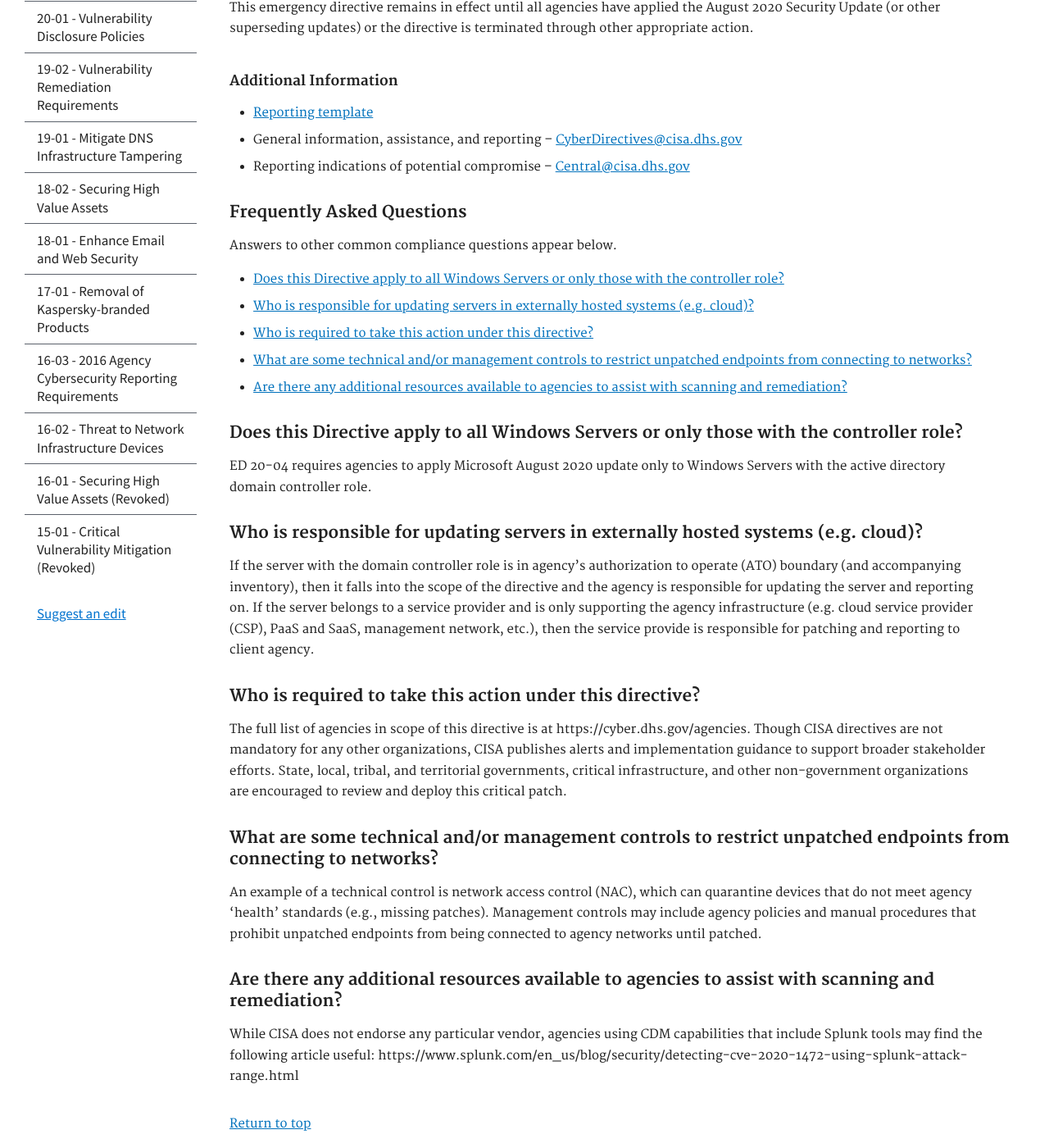
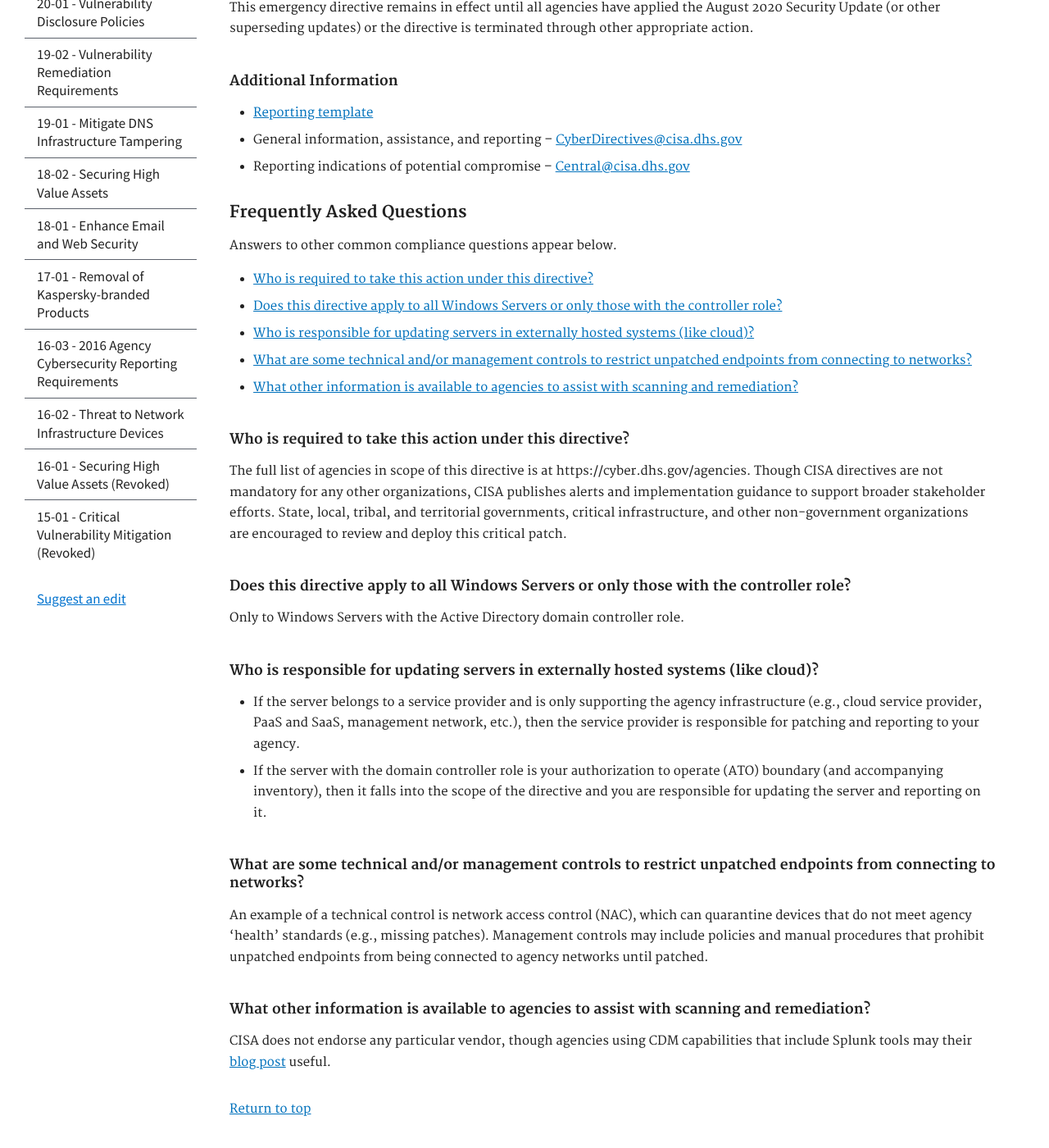
Before and after one commit to cisagov/cyber.dhs.gov, a Jekyll site: the page built from pages/ed-20-04.md, in a window 1280 px wide and 1400 px high, scrolled down 2361 px. Shown: the whole window at 82% size. Built offline with Jekyll 4.4.1, drawn with Linux system fonts in a browser that asks for light colours.

Commit message:
revision

```diff
--- a/pages/ed-20-04.md
+++ b/pages/ed-20-04.md
@@ -81,25 +81,24 @@ This emergency directive remains in effect until all agencies have applied the A
 ### Frequently Asked Questions
 Answers to other common compliance questions appear below.
 
-* [Does this Directive apply to all Windows Servers or only those with the controller role?](Does-this-Directive-apply-to-all-Windows-Servers-or-only-those-with-the-controller-role)
-* [Who is responsible for updating servers in externally hosted systems (e.g. cloud)?](Who-is-responsible-for-updating-servers-in-externally-hosted-systems-(e.g.-cloud-))
-* [Who is required to take this action under this directive?](Who-is-required-to-take-this-action-under-this-directive)
-* [What are some technical and/or management controls to restrict unpatched endpoints from connecting to networks?](What-are-some-technical-and/or-management-controls-to-restrict-unpatched-endpoints-from-connecting-to-networks)
-* [Are there any additional resources available to agencies to assist with scanning and remediation?](Are-there-any-additional-resources-available-to-agencies-to-assist-with-scanning-and-remediation)
+* [Who is required to take this action under this directive?](#who-is-required-to-take-this-action-under-this-directive)
+* [Does this directive apply to all Windows Servers or only those with the controller role?](#does-this-directive-apply-to-all-windows-servers-or-only-those-with-the-controller-role)
+* [Who is responsible for updating servers in externally hosted systems (like cloud)?](#who-is-responsible-for-updating-servers-in-externally-hosted-systems-like-cloud)
+* [What are some technical and/or management controls to restrict unpatched endpoints from connecting to networks?](#what-are-some-technical-and--or-management-controls-to-restrict-unpatched-endpoints-from-connecting-to-networks)
+* [What other information is available to agencies to assist with scanning and remediation?](#what-other-information-is-available-to-agencies-to-assist-with-scanning-and-remediation)
 
-### Does this Directive apply to all Windows Servers or only those with the controller role?
-ED 20-04 requires agencies to apply Microsoft August 2020 update only to Windows Servers with the active directory domain controller role.
+#### Who is required to take this action under this directive?
+The full list of agencies in scope of this directive is at https://cyber.dhs.gov/agencies. Though CISA directives are not mandatory for any other organizations, CISA publishes alerts and implementation guidance to support broader stakeholder efforts. State, local, tribal, and territorial governments, critical infrastructure, and other non-government organizations are encouraged to review and deploy this critical patch.
 
-### Who is responsible for updating servers in externally hosted systems (e.g. cloud)?
-If the server with the domain controller role is in agency’s authorization to operate (ATO) boundary (and accompanying inventory), then it falls into the scope of the directive and the agency is responsible for updating the server and reporting on. If the server belongs to a service provider and is only supporting the agency infrastructure (e.g. cloud service provider (CSP), PaaS and SaaS, management network, etc.), then the service provide is responsible for patching and reporting to client agency.
+#### Does this directive apply to all Windows Servers or only those with the controller role?
+Only to Windows Servers with the Active Directory domain controller role.
 
-### Who is required to take this action under this directive?
-The full list of agencies in scope of this directive is at https://cyber.dhs.gov/agencies.
-Though CISA directives are not mandatory for any other organizations, CISA publishes alerts and implementation guidance to support broader stakeholder efforts. State, local, tribal, and territorial governments, critical infrastructure, and other non-government organizations are encouraged to review and deploy this critical patch.
+#### Who is responsible for updating servers in externally hosted systems (like cloud)?
+* If the server belongs to a service provider and is only supporting the agency infrastructure (e.g., cloud service provider, PaaS and SaaS, management network, etc.), then the service provider is responsible for patching and reporting to your agency.
+* If the server with the domain controller role is your authorization to operate (ATO) boundary (and accompanying inventory), then it falls into the scope of the directive and you are responsible for updating the server and reporting on it.
 
-### What are some technical and/or management controls to restrict unpatched endpoints from connecting to networks?
-An example of a technical control is network access control (NAC), which can quarantine devices that do not meet agency ‘health’ standards (e.g., missing patches). Management controls may include agency policies and manual procedures that prohibit unpatched endpoints from being connected to agency networks until patched.
+#### What are some technical and/or management controls to restrict unpatched endpoints from connecting to networks?
+An example of a technical control is network access control (NAC), which can quarantine devices that do not meet agency ‘health’ standards (e.g., missing patches). Management controls may include policies and manual procedures that prohibit unpatched endpoints from being connected to agency networks until patched.
 
-### Are there any additional resources available to agencies to assist with scanning and remediation?
-While CISA does not endorse any particular vendor, agencies using CDM capabilities that include Splunk tools may find the following article useful:
-https://www.splunk.com/en_us/blog/security/detecting-cve-2020-1472-using-splunk-attack-range.html
+#### What other information is available to agencies to assist with scanning and remediation?
+CISA does not endorse any particular vendor, though agencies using CDM capabilities that include Splunk tools may their [blog post](https://www.splunk.com/en_us/blog/security/detecting-cve-2020-1472-using-splunk-attack-range.html) useful.
```
